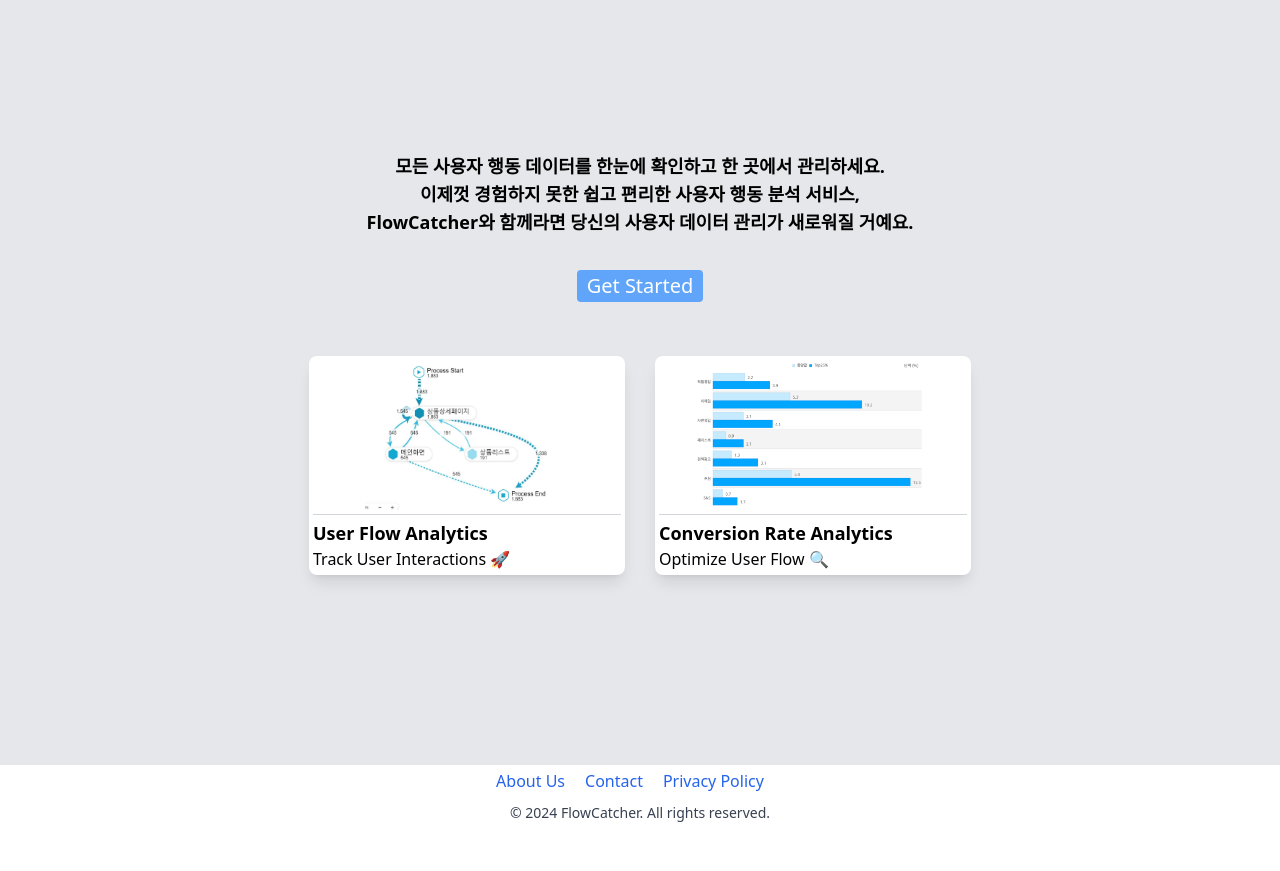
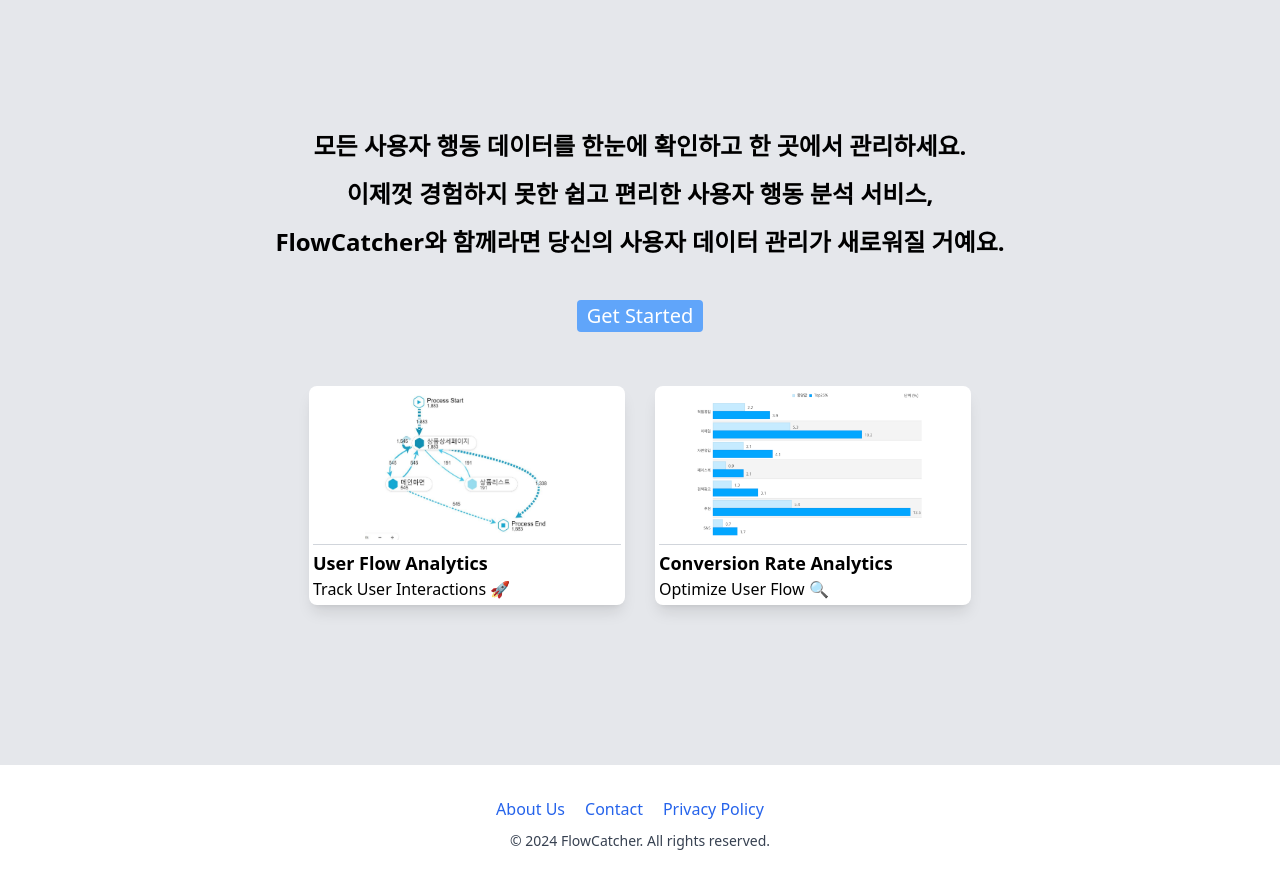
Before and after one commit to originchoi/FlowCatcher-client, a React (Vite) app: page / in a window 1280 px wide. Shown: the part 820-1691 px from the top of the page. Before the commit the page ends 1643 px from the top, so only its background shows below. Built offline with nearby package versions, Linux system fonts and the light colour scheme; no server answers.

Commit message:
Refactor: migrate tailwind.config from JS to TS

```diff
--- a/tailwind.config.js
+++ b/tailwind.config.ts
@@ -6,7 +6,7 @@
 const px800 = { ...Array.from(Array(801)).map((_, i) => `${i}px`) };
 
 export default {
-  content: ["./index.html", "./src/**/*.{js,jsx}"],
+  content: ["./index.html", "./src/**/*.{js,jsx,ts,tsx}"],
   theme: {
     extend: {
       fontSize: px50,
```
